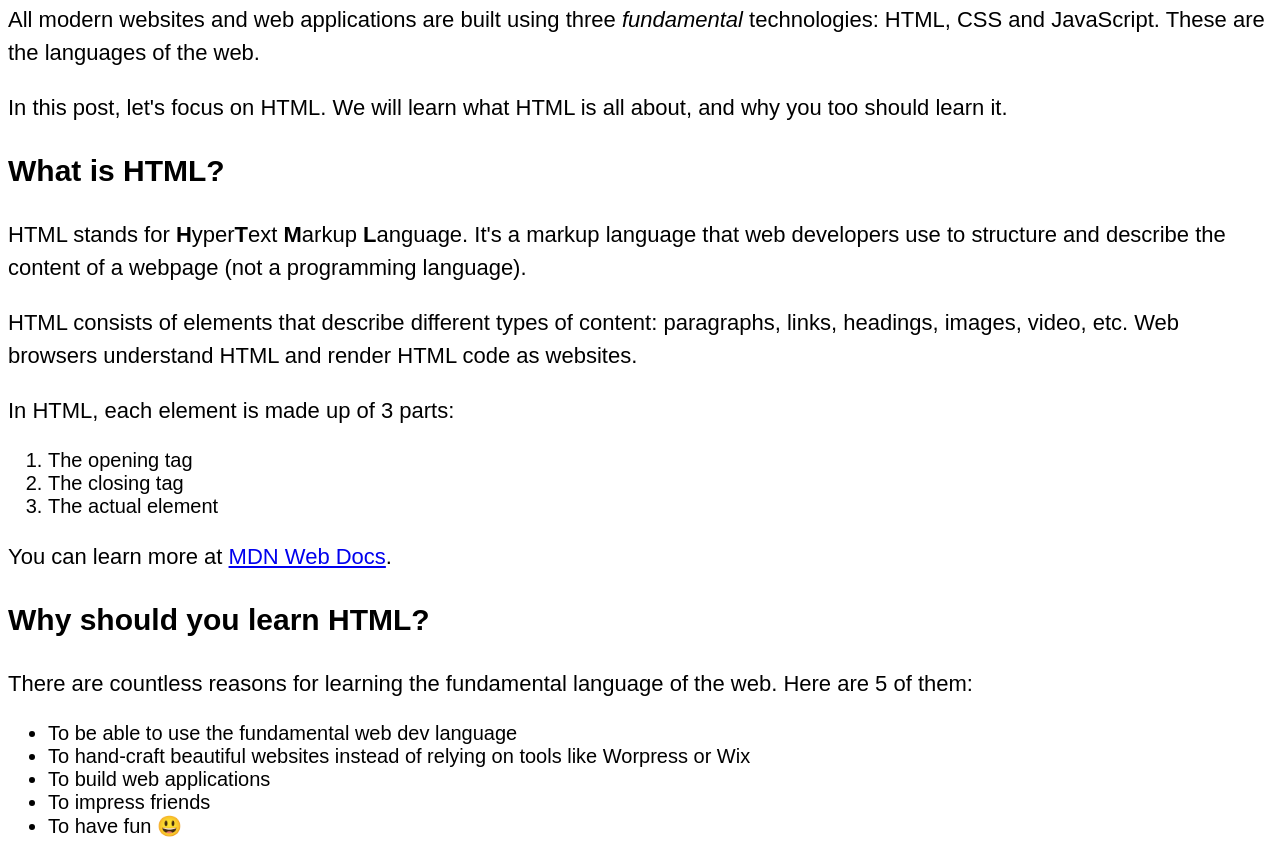
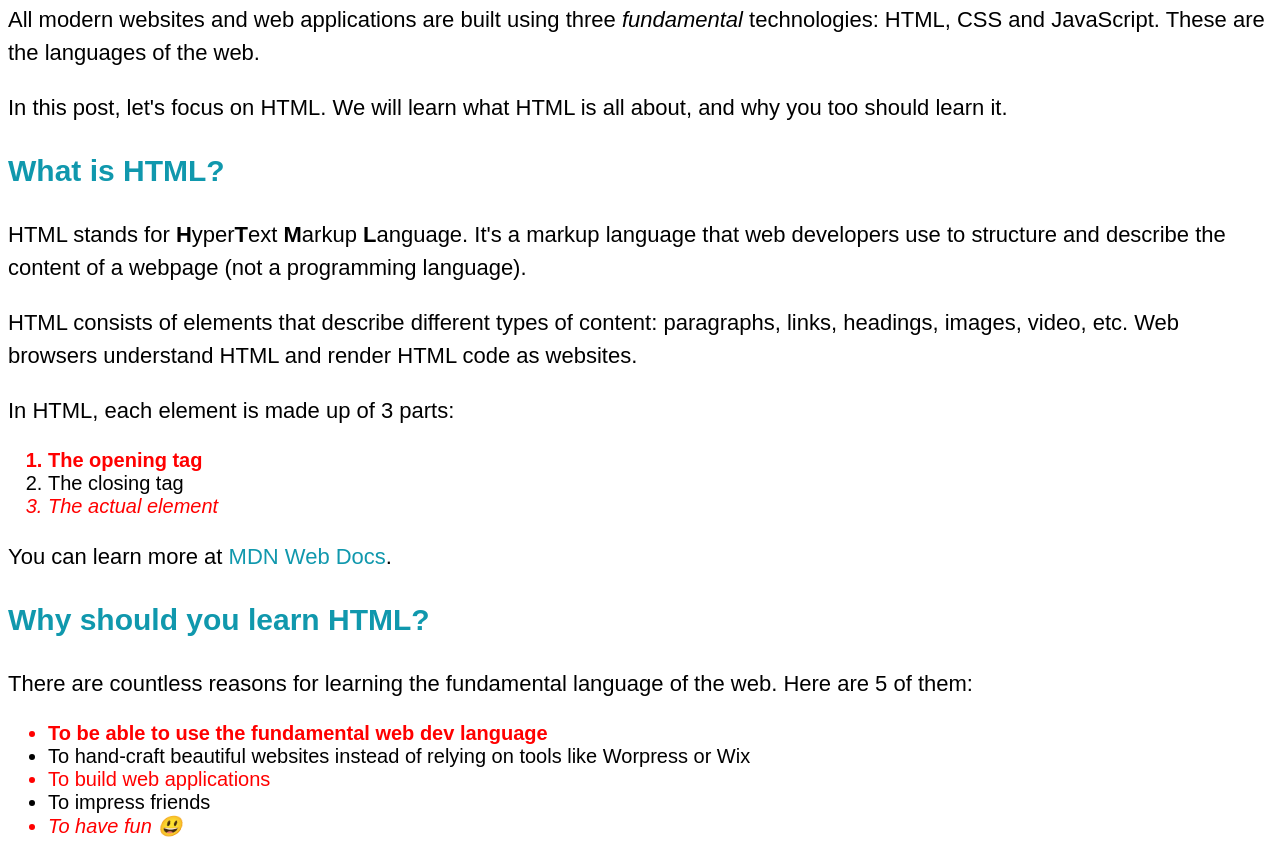
Before and after one commit to s0wime/HTML-CSS-Learning, a plain HTML site: page CSS-Fundamentals/src/index.html in a window 1280 px wide. Shown: the part 549-1390 px from the top of the page. Drawn offline with Linux system fonts and the light colour scheme.

Commit message:
add links styling in css-fundamentals

```diff
--- a/CSS-Fundamentals/src/style.css
+++ b/CSS-Fundamentals/src/style.css
@@ -5,6 +5,13 @@ h4,
 p,
 li {
   font-family: sans-serif;
+}
+
+h1,
+h2,
+h3,
+h4 {
+  color: #1098ad;
 }
 
 h1 {
@@ -36,6 +43,18 @@ li {
   font-size: 20px;
 }
 
+li:first-child {
+  font-weight: bold;
+}
+
+li:last-child {
+  font-style: italic;
+}
+
+li:nth-child(odd) {
+  color: red;
+}
+
 footer p {
   font-size: 16px;
 }
@@ -48,3 +67,24 @@ aside {
   background-color: #f7f7f7;
   border: 5px solid #1098ad;
 }
+
+a:link {
+  color: #1098ad;
+  text-decoration: none;
+}
+
+a:visited {
+  color: #1098ad;
+}
+
+a:hover {
+  color: blue;
+  font-weight: bold;
+  text-decoration: underline;
+}
+
+a:active {
+  background-color: #1098ad;
+  color: white;
+  font-style: italic;
+}
```
